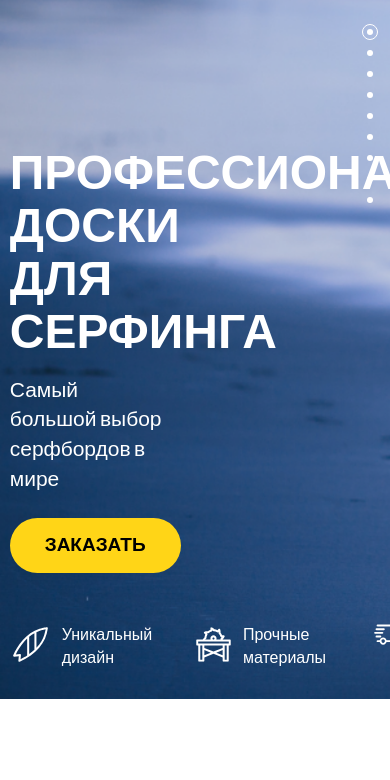
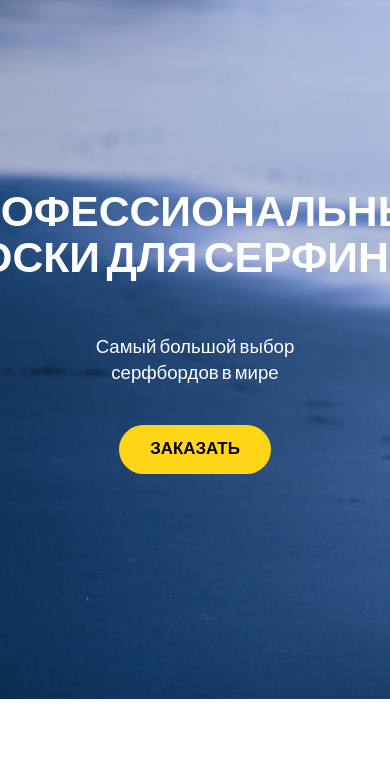
Before and after one commit to AntonAfanasyev76/Surfboard, a plain HTML site: page index.html in a window 390 px wide. Shown: the part 145-925 px from the top of the page. Drawn offline with nearby package versions, Linux system fonts and the light colour scheme.

Commit message:
адаптив

```diff
--- a/css/components/fixed-menu.scss
+++ b/css/components/fixed-menu.scss
@@ -3,6 +3,10 @@
     top: 20%;
     right: 3%;
     z-index: $z-fixed-menu;
+
+    @include tablets {
+        display: none;
+    }
 }
 
 .fixed-menu__item {
--- a/css/components/header.scss
+++ b/css/components/header.scss
@@ -3,6 +3,18 @@
     align-items: center;
     justify-content: space-between;
     margin-bottom: rem(100px);
+}
+
+.phone-number.header__phone-number {
+    @include tablets {
+        display: none;
+    }
+}
+
+.menu {
+    @include tablets {
+        display: none;
+    }
 }
 
 .menu__list {
--- a/css/components/hero.scss
+++ b/css/components/hero.scss
@@ -8,6 +8,16 @@
 }
 .hero__title-section {
     width: 46%;
+
+    @include tablets {
+        width: 100%;
+        flex: 1;
+        display: flex;
+        flex-direction: column;
+        justify-content: center;
+        align-items: center;
+        text-align: center;
+    }
 }
 
 .hero__container {
@@ -24,14 +34,27 @@
     font-weight: bold;
     margin-bottom: rem(15px);
     text-transform: uppercase;
+
+    @include tablets {
+        padding: 0 10%;
+    }
 }
 
 .hero__title-desc {
     font-size: rem(21px);
     margin-bottom: rem(39px);
     padding-right: 10%;
+
+    @include tablets {
+        padding: 10%;
+        margin-bottom: 0;
+    }
 }
 
 .hero__icons-section {
     margin-top: rem(65px);
+
+    @include tablets {
+        display: none;
+    }
 }
--- a/css/components/layout.scss
+++ b/css/components/layout.scss
@@ -1,5 +1,13 @@
 html {
     font-size: $baseFontSize;
+
+    @include tablets {
+        font-size: $baseFontSize - 1px;
+    }
+
+    @include phones {
+        font-size: $baseFontSize - 2px;
+    }
 }
 
 html,
--- a/index.html
+++ b/index.html
@@ -28,7 +28,7 @@
                                 <li class="menu__item"><a href="#" class="menu__link">Контакты </a></li>
                             </ul>
                         </nav>
-                        <a href="tel:+78009039090" class="phone-number">
+                        <a href="tel:+78009039090" class="phone-number header__phone-number">
                             <span class="phone-number__icon">
                                 <img src="./img/icons/phone.svg" alt="phone icon" class="phone-number__icon-elem">
                             </span>
```
Also changed, not shown: css/main.css.
